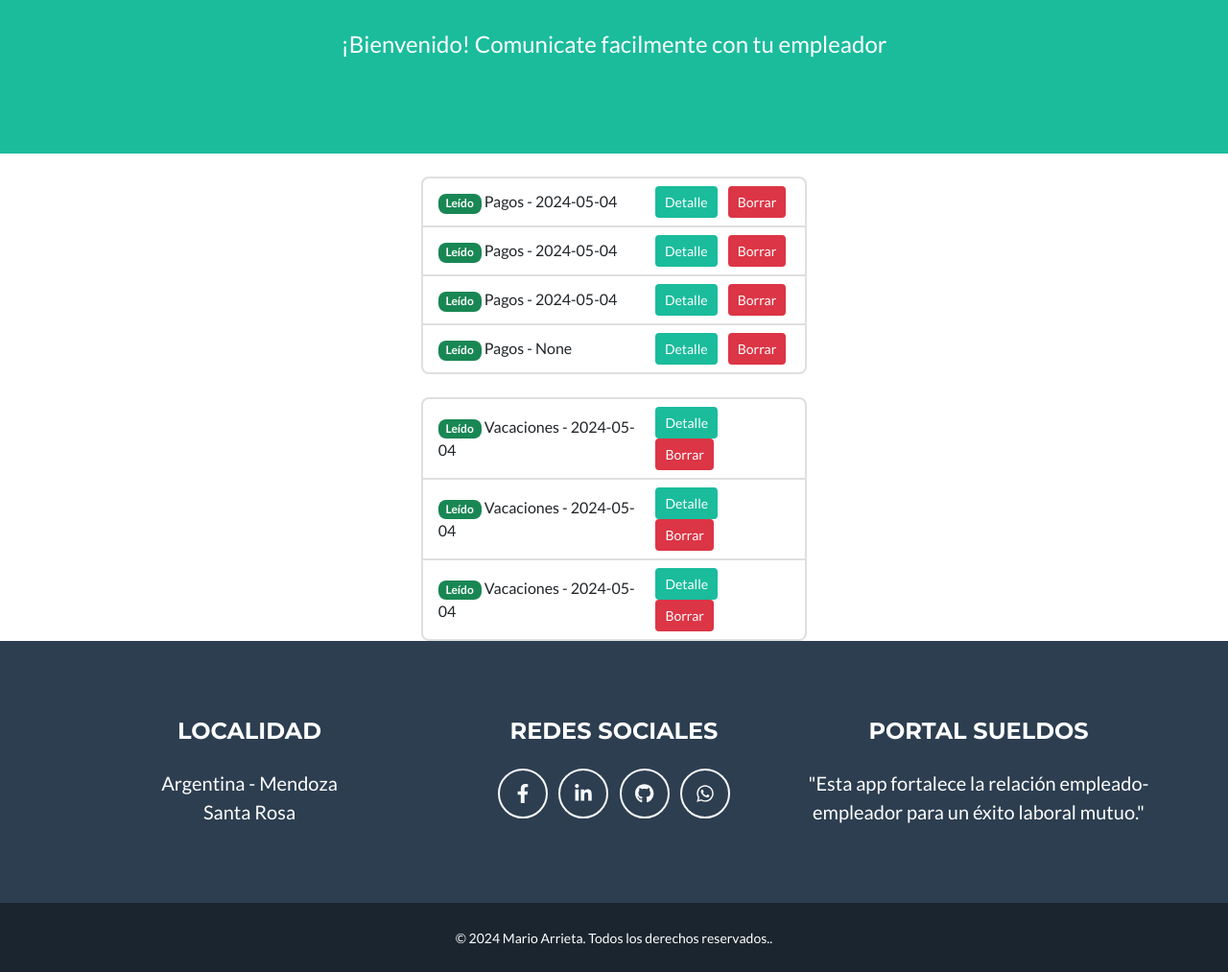
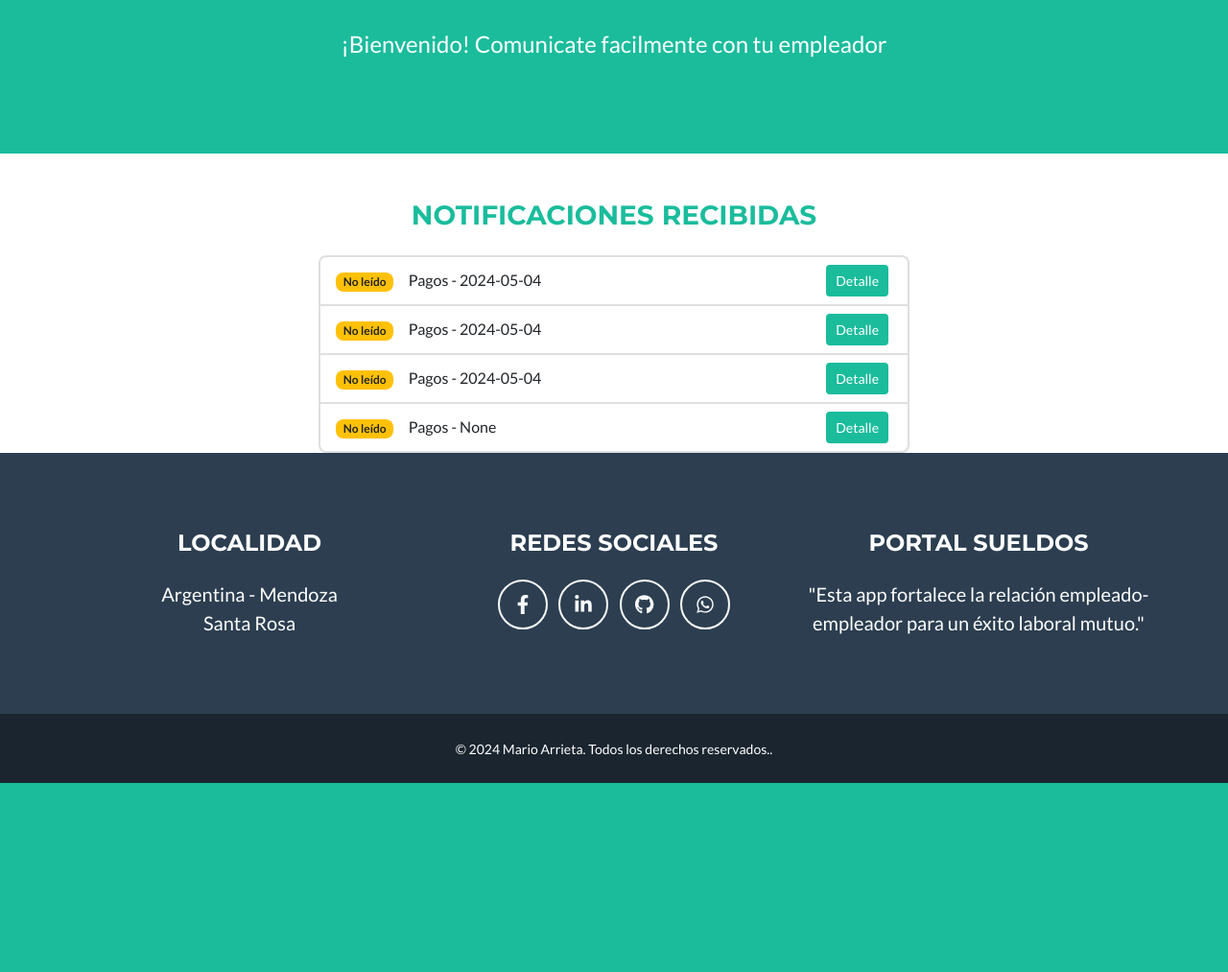
Before and after one commit to MarioArrieta/marioarrieta-appSueldos, a Django app: page /empleado/inicio/ in a window 1280 px wide. Shown: the part 490-1503 px from the top of the page at 96% size. After the commit the page ends 1306 px from the top, so only its background shows below. Run offline with Django 5.2, Linux system fonts and the light colour scheme; data comes from the database, SQL or seed files in the repository; some libraries are stand-ins or nearby versions.

Commit message:
Mejoras de diseño

```diff
--- a/project/empleado/models.py
+++ b/project/empleado/models.py
@@ -14,7 +14,7 @@
     empleado = models.ForeignKey (Empleado, on_delete=models.CASCADE, verbose_name= "Empleado")
 
     def __str__(self):
-        return f"Notificaciones - {self.fecha_notificacion}"
+        return f"{self.fecha_notificacion} {self.empleado.apellido}, {self.empleado.nombre}"
 
     class Meta:
         verbose_name_plural = "Notificaciones"
--- a/project/empleado/templates/empleado/index.html
+++ b/project/empleado/templates/empleado/index.html
@@ -23,25 +23,31 @@
 
 {% block formulario %}
 
+        <br>
+        <div class="row justify-content-center m-0 mt-4">
+            <div class="col-lg-12 text-center">
+                <h3 class="text-primary mb-4">NOTIFICACIONES RECIBIDAS</h3>
+            </div>
+        </div>
 
-    <br>
+
+
         {% if object_list %}
         <div class="row justify-content-center m-0">
-                <div class="col-lg-4  ">
+            <div class="col-lg-6  ">
                 <ul class="list-group">
-                        {% for pago in object_list %}
+                    {% for notificaciones in object_list %}
                     <li class="list-group-item d-flex justify-content-between align-items-center">
                         <div>
-                                {% if not pago.leido %}
-                                    <span class="badge bg-success">Leído</span>
+                            {% if notificaciones.leido %}
+                                <span class="badge bg-success">Leído</span>&nbsp;&nbsp;&nbsp;&nbsp;
                             {% else %}
-                                    <span class="badge bg-warning text-dark">No leído</span>
+                                <span class="badge bg-warning text-dark">No leído</span>&nbsp;&nbsp;&nbsp;&nbsp;
                             {% endif %}
-                                {{ pago}}
+                            {{notificaciones}}
                          </div>
                         <div>
-                                <a href="{% url 'empleado:pagos_detail' pago.id %}" class="btn btn-sm btn-primary mx-1">Detalle</a>
-                                <a href="" class="btn btn-sm btn-danger mx-1">Borrar</a>
+                            <a href="{% url 'empleado:pagos_detail' notificaciones.id %}" class="btn btn-sm btn-primary mx-1">Detalle</a>
                         </div>
                     </li>
                     {% endfor %}
@@ -49,7 +55,7 @@
             </div>
         </div>
         {% else %}
-            <div class="row justify-content-center m-0">
+        <div class="row justify-conte nt-center m-0">
             <div class="col-lg-5 text-center">
                 <p class="text-muted">No se encontraron pagos para la búsqueda solicitada.</p>
             </div>
@@ -57,36 +63,4 @@
         {% endif %}
 
 
-    <br>
-            {% if vacaciones %}
-            <div class="row justify-content-center m-0">
-                <div class="col-lg-4   ">
-                    <ul class="list-group">
-                        {% for vacacion in vacaciones %}
-                        <li class="list-group-item d-flex justify-content-between align-items-center">
-                            <div>
-                                {% if not vacacion.leido %}
-                                    <span class="badge bg-success">Leído</span>
-                                {% else %}
-                                    <span class="badge bg-warning text-dark">No leído</span>
-                                {% endif %}
-                                {{vacacion}}
-                            </div>
-                            <div>
-                                <a href="{% url 'empleado:vacaciones_detail' vacacion.id %}" class="btn btn-sm btn-primary mx-1">Detalle</a>
-                                <a href="" class="btn btn-sm btn-danger mx-1">Borrar</a>
-                            </div>
-                        </li>
-                        {% endfor %}
-                    </ul>
-                </div>
-            </div>
-            {% else %}
-            <div class="row justify-content-center m-0">
-                <div class="col-lg-5 text-center">
-                    <p class="text-muted">No se encontraron pagos para la búsqueda solicitada.</p>
-                </div>
-            </div>
-            {% endif %}
-
 {% endblock formulario%}
--- a/requirements.txt
+++ b/requirements.txt
@@ -1,4 +1,5 @@
 asgiref==3.8.1
 Django==5.0.4
+pillow==10.3.0
 sqlparse==0.5.0
 tzdata==2024.1
```
Also changed, not shown: project/empleador/templates/empleador/index.html (+16 -10 lines). Lines whose indentation alone changed are shown as unchanged.
